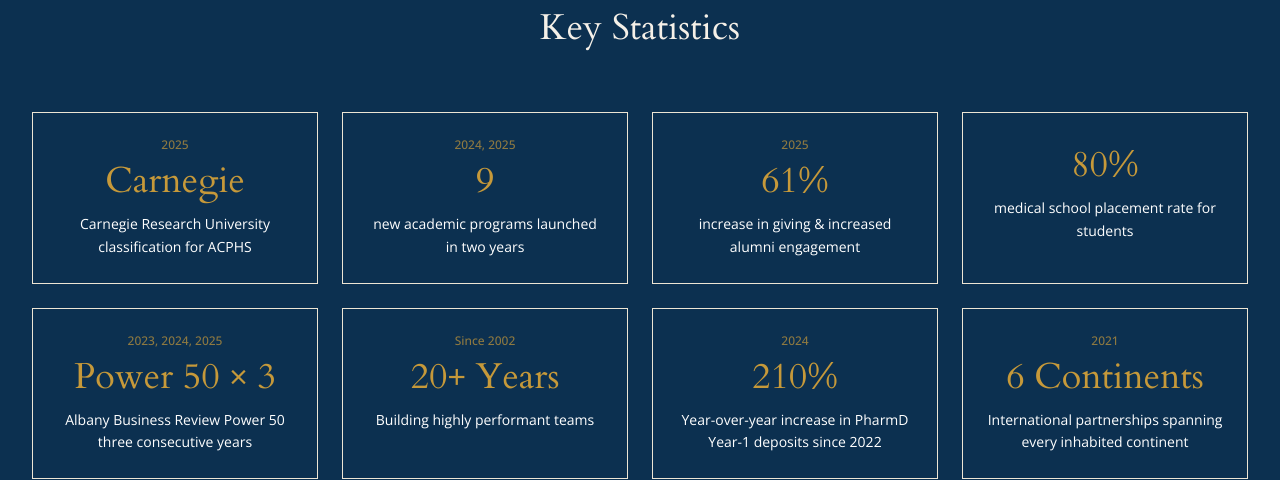
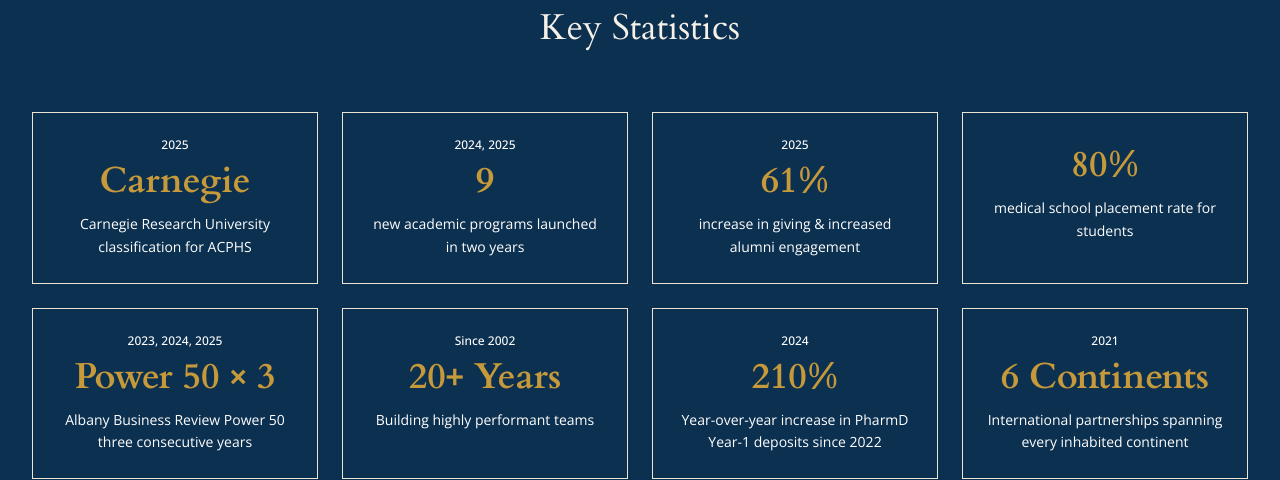
Before and after one commit to ttofade2/option2, a Next.js app: page / in a window 1280 px wide. Shown: the part 1860-2340 px from the top of the page. Built offline with nearby package versions, Linux system fonts and the light colour scheme.

Commit message:
Increase accesibility

```diff
--- a/components/home/stats-bar.tsx
+++ b/components/home/stats-bar.tsx
@@ -63,8 +63,8 @@
           {stats.map((stat, index) => (
             <AnimatedSection key={stat.label} delay={index * 50}>
               <div className="text-center p-6 border border-navy-muted/20 hover:border-gold/50 transition-colors duration-300 h-full flex flex-col justify-start">
-                <p className="text-gold/70 text-xs font-medium mb-2">{stat.year}</p>
-                <p className="font-serif text-3xl lg:text-4xl text-gold mb-3">
+                <p className="text-white text-xs font-medium mb-2">{stat.year}</p>
+                <p className="font-serif font-bold text-3xl lg:text-4xl text-gold mb-3">
                   {stat.value}
                 </p>
                 <p className="text-white text-sm leading-relaxed">
```
